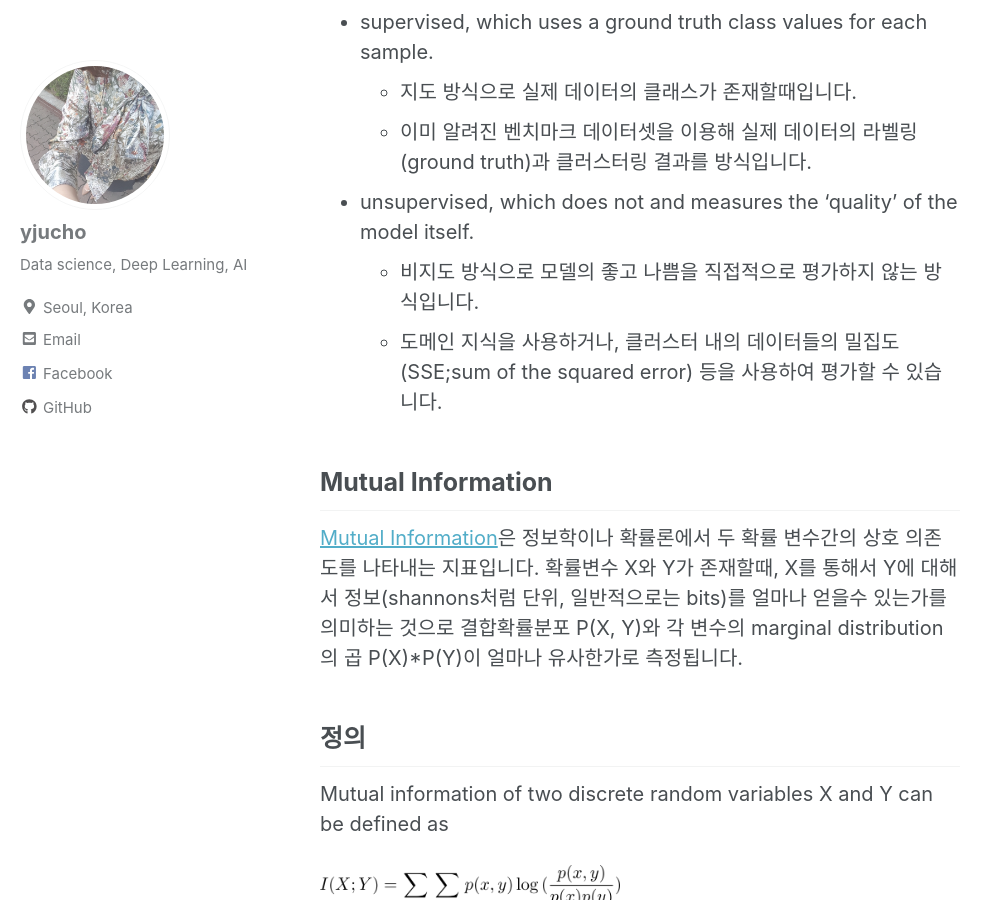
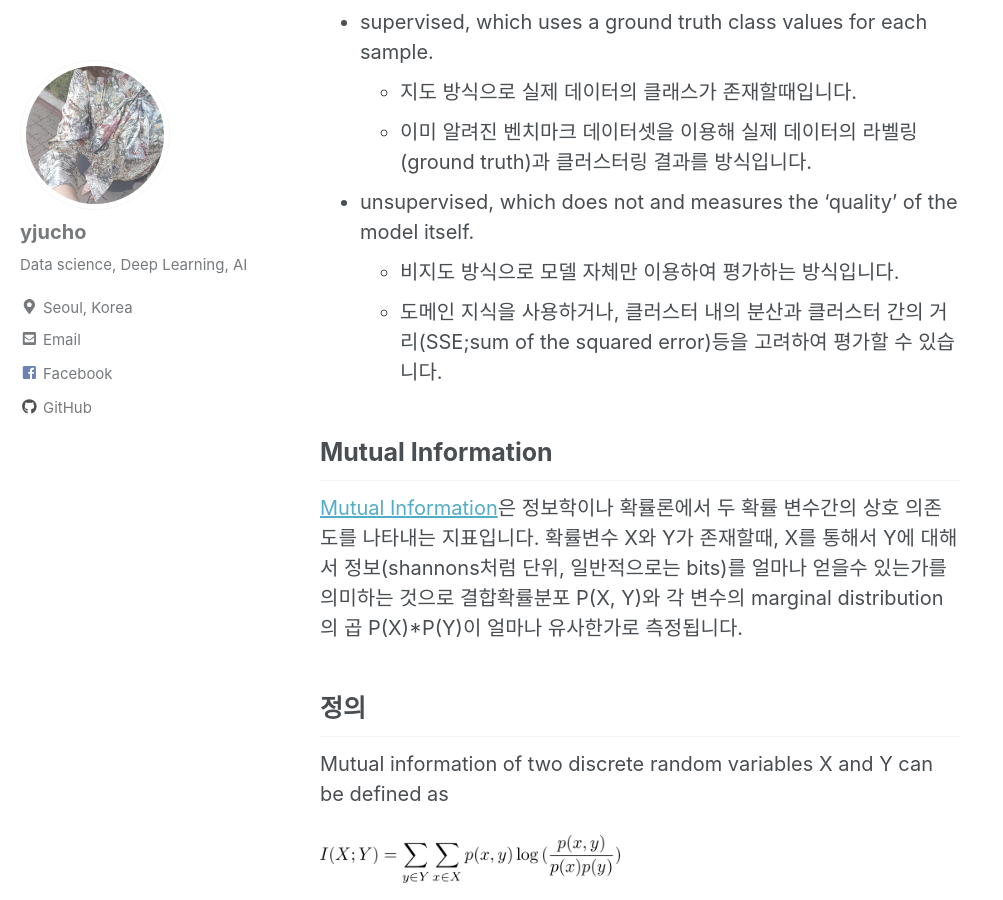
Before and after one commit to yjucho1/yjucho1.github.io, a Jekyll site: the page built from _posts/2018-09-28-clustering-metrics.md, in a window 1280 px wide and 900 px high, scrolled down 636 px. Shown: the whole window, without its empty margins (0-1003 px from the left). Built offline with Jekyll 4.4.1, drawn with Linux system fonts in a browser that asks for light colours; nearby versions of some CDN libraries; comment, search, counter and statistics services are not loaded; some of the changed text lies outside the part shown.

````diff
--- a/_posts/2018-09-28-clustering-metrics.md
+++ b/_posts/2018-09-28-clustering-metrics.md
@@ -17,8 +17,8 @@ last_modified_at: 2018-09-28
   * 지도 방식으로 실제 데이터의 클래스가 존재할때입니다.
   * 이미 알려진 벤치마크 데이터셋을 이용해 실제 데이터의 라벨링(ground truth)과 클러스터링 결과를 방식입니다.
 * unsupervised, which does not and measures the ‘quality’ of the model itself.
-  * 비지도 방식으로 모델의 좋고 나쁨을 직접적으로 평가하지 않는 방식입니다.
-  * 도메인 지식을 사용하거나, 클러스터 내의 데이터들의 밀집도(SSE;sum of the squared error) 등을 사용하여 평가할 수 있습니다.
+  * 비지도 방식으로 모델 자체만 이용하여 평가하는 방식입니다.
+  * 도메인 지식을 사용하거나, 클러스터 내의 분산과 클러스터 간의 거리(SSE;sum of the squared error)등을 고려하여 평가할 수 있습니다.
 
 
 ## Mutual Information
@@ -113,6 +113,7 @@ print(adjusted_mutual_info_score(y_true, y_pred))
 <i>Fig. 클러스터 수에 따른 NMI 및 AMI 스코어 변화</i>
 
 
+
 <b> Appendix. 전체 코드 </b>
 ```python
 from keras.datasets import fashion_mnist
````
Also changed, not shown: _posts/2018-10-01-rand-index.md (added, +24 -0 lines).
